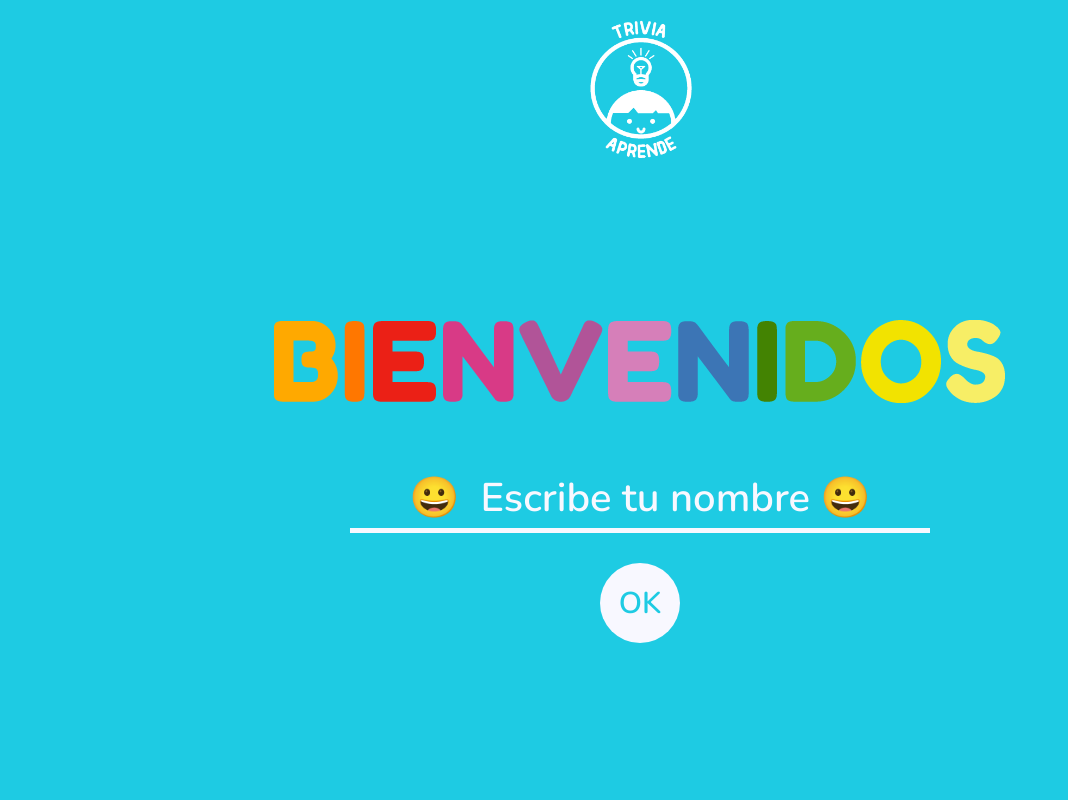
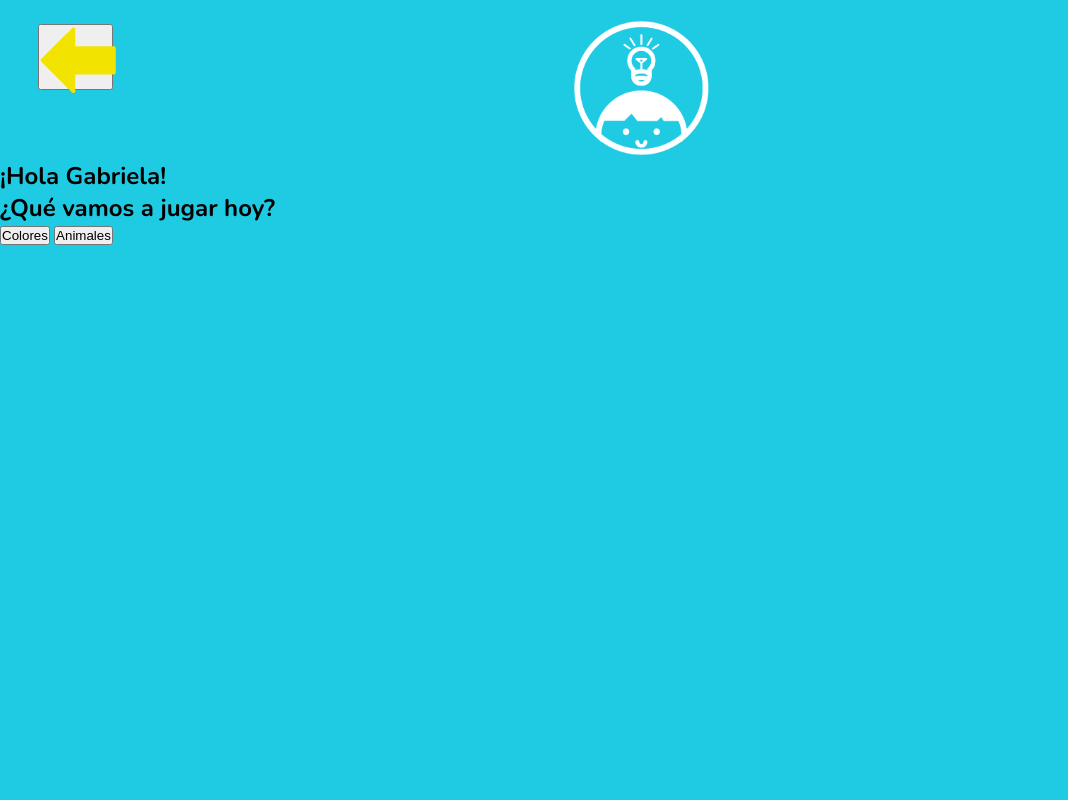
Before and after one commit to gbarcenav/aprende-trivia, a plain HTML site: page bienvenida.html in a window 1280 px wide. Shown: the top 800 px of the page, without its empty margins (0-1068 px from the left). Drawn offline with nearby package versions, Linux system fonts and the light colour scheme.

Commit message:
Maquetando los elementos para sección HOME. Empecé a hacer estilos del HOME

```diff
--- a/bienvenida.html
+++ b/bienvenida.html
@@ -12,10 +12,13 @@
 
   <body>
     <header>
-      <nav><figure><img src="./img/logo_trivia1.png" alt="logo trivia y aprende" class="principal-logo"></figure></nav>
+      <nav><figure class="img-figure"><img src="./img/logo_trivia1.png" alt="logo trivia y aprende" class="principal-logo"></figure>
+        <button class="cont-back"><img src="./img/return-01.png" alt="regresar" class="back"></button>
+          <figure><img src="./img/logo_trivia2.png" alt="logo trivia y aprende" class="logo-second"></figure>
+        </nav>
     </header>
     <main>
-      <section id="welcome">
+      <section class="container-section-welcome" id="welcome">
         <figure class="container-welcome">
           <img
             class="welcome-img"
@@ -28,19 +31,20 @@
             type="text"
             placeholder="&#128512  Escribe tu nombre &#128512"
             class="input-name"
-            id="name"
           />
           <hr class="line-name" />
           <button id="btn-welcome-name" class="btn-circular">OK</button>
         </form>
       </section>
 
-      <section class="home">
-        <nav>
-          <figure><img src="./img/logo_trivia2.png" alt="logo trivia y aprende" class="logo-second"></figure>
-        </nav>
+      <section class="container-section-home" id="home">
+        <div>
+          <h1>¡Hola Gabriela!</h1>
+          <h2>¿Qué vamos a jugar hoy?</h2>
 
-
+          <button>Colores</button>
+          <button>Animales</button>
+        </div>
       </section>
     </main>
     <footer></footer>
--- a/estilos.css
+++ b/estilos.css
@@ -3,7 +3,7 @@
   margin: 0;
   box-sizing: border-box;
 }
-/* ESTILOS GENERALES */
+/* ESTILOS GENERALES ---------------------------------------*/
 body {
   background: #1ecbe3;
   font-family: "Nunito", sans-serif;
@@ -34,12 +34,13 @@ nav figure {
   margin-left: auto;
 }
 
-/* Estilos BIENVENIDA */
-section .welcome {
+/* Estilos BIENVENIDA ---------------------------------------*/
+.container-section-welcome {
   /* (quitar) */
-  display: block;
+  display: none;
   /* (quitar) */
 }
+
 .container-welcome img {
   position: relative;
   top: 20vh;
@@ -116,14 +117,20 @@ section .welcome {
   outline: 0px;
 }
 
-/* Estilos HOME */
-.home {
-  /* (quitar) */
-  margin-top: 1024px;
-  height: 100vh;
-  display: block;
-  background: #b15498;
-  /* (quitar) */
+.img-figure {
+  /* quitar */
+  display: none;
+  /* quitar */
+}
+/* Estilos HOME ---------------------------------------*/
+.cont-back {
+  width: 75px;
+  height: 66px;
+  float: left;
+  position: absolute;
+  margin-top: 3vh;
+  margin-left: 3vw;
+  outline: 0px;
 }
 
 /* .desaparece {
```
Also changed, not shown: img/return-01.png (added).
